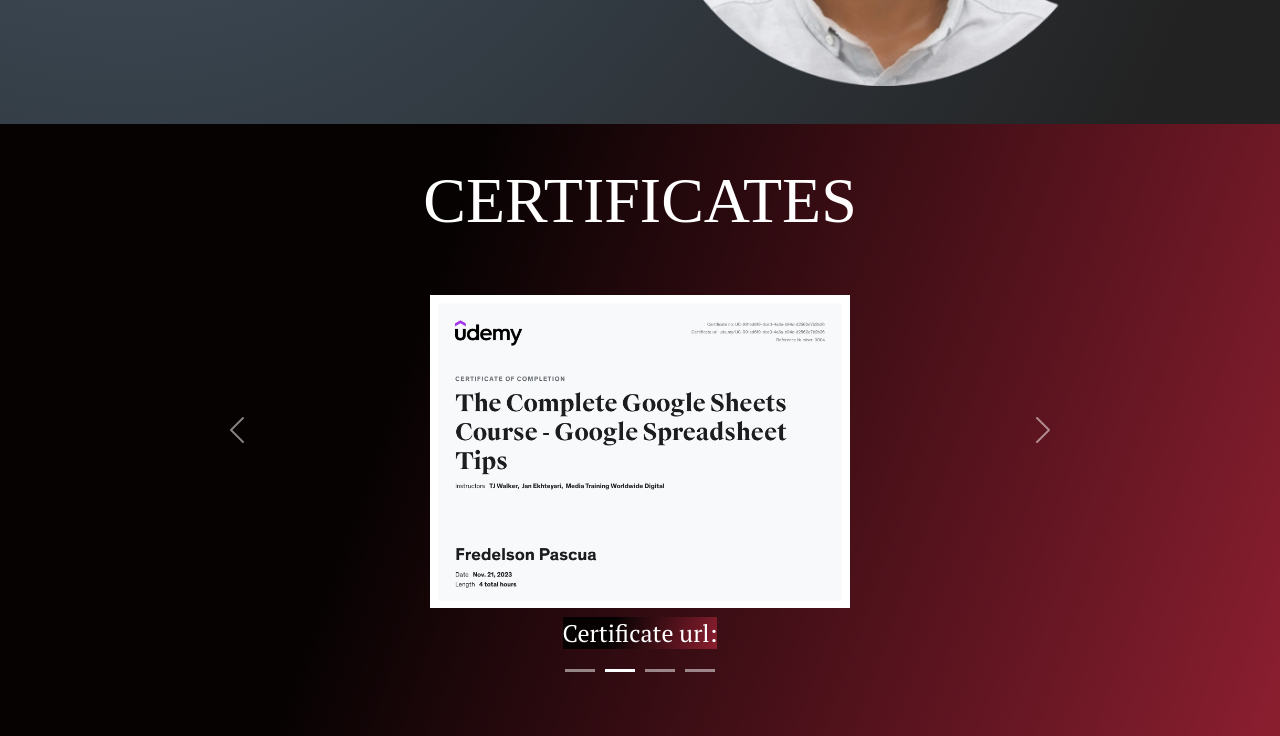
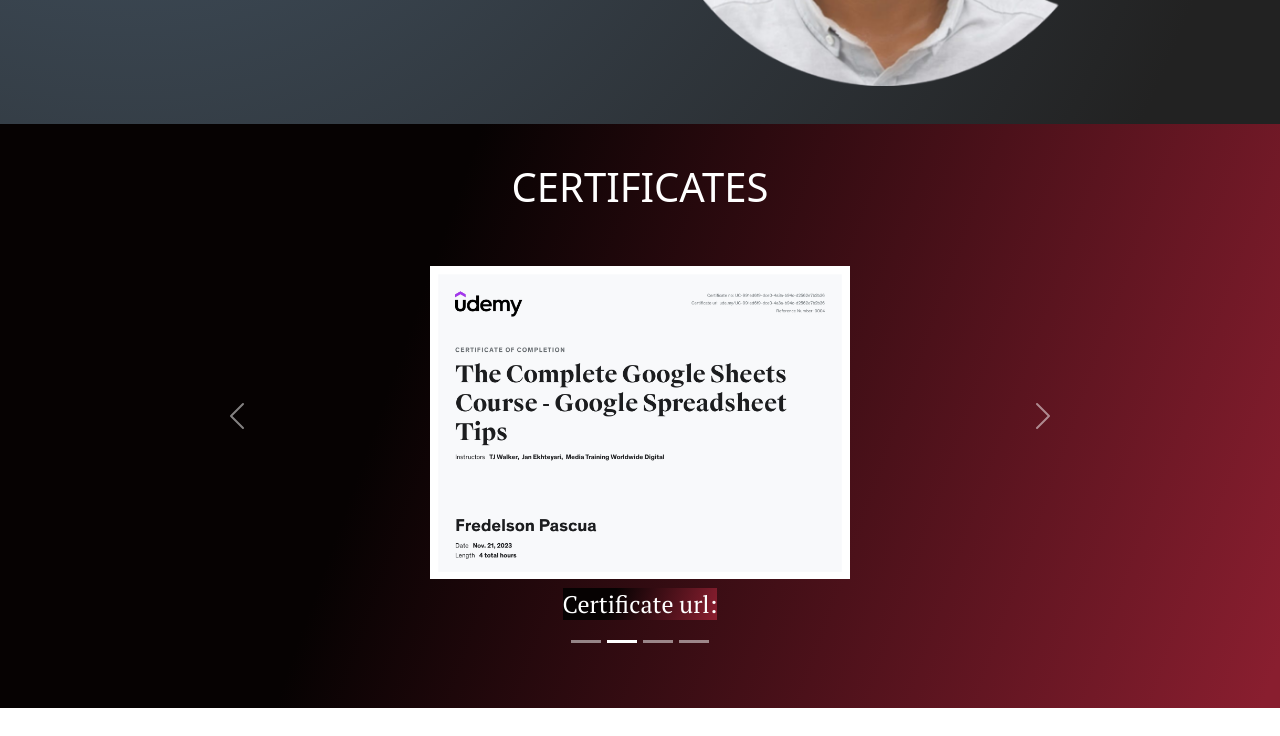
Before and after one commit to Fredelson/PT, a plain HTML site: page index.html in a window 1280 px wide. Shown: the part 512-1248 px from the top of the page. After the commit the page ends 1220 px from the top, so only its background shows below. Drawn offline with nearby package versions, Linux system fonts and the light colour scheme; a web font is replaced by a local one.

Commit message:
Update styles.css

```diff
--- a/css/styles.css
+++ b/css/styles.css
@@ -29,7 +29,7 @@
 .nav-link{
     color: #fff;
 }
-h1{
+.myNamr{
     font-family: 'Ephesis';
     font-size: 4rem;
 }
@@ -46,9 +46,12 @@
     background: linear-gradient(109.6deg, rgb(6, 2, 2) 32.4%, rgb(137, 30, 47) 98.8%);
     text-align: center;
 }
+.certificates{
+    font-family: 'Ephesis';
+    font-size: 1.5rem;
+}
 .carousel-item {
     padding: 5% 13%;
-
 }
 .certificates-image{
     width: 60%;
@@ -61,13 +64,3 @@
     color: #fff;
     font-family: 'PT Serif';
 }
-@media (min-width: 900px) {
-.carousel-indicators{
-    positon: absolute;
-    display: inline-block;
-  }
-.certificates{
-    font-family: 'Ephesis';
-    font-size: 1.5rem;
-}
-}
```
